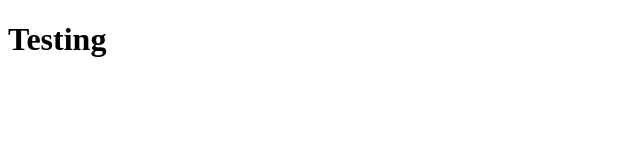
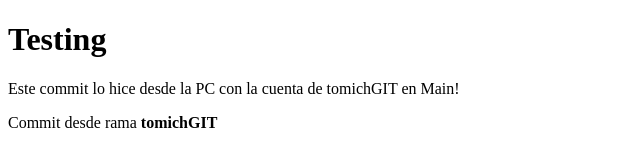
Before and after one commit to tomichGIT/colab-repo, a plain HTML site: page index.html in a window 1280 px wide. Shown: the whole page, without its empty margins (0-640 px from the left). Drawn offline with Linux system fonts and the light colour scheme.

Commit message:
tomichGit Branch

```diff
--- a/index.html
+++ b/index.html
@@ -7,5 +7,8 @@
 </head>
 <body>
     <h1>Testing</h1>
+
+    <p>Este commit lo hice desde la PC con la cuenta de tomichGIT en Main!</p>
+    <p>Commit desde rama <b>tomichGIT</b></p>
 </body>
 </html>
```
